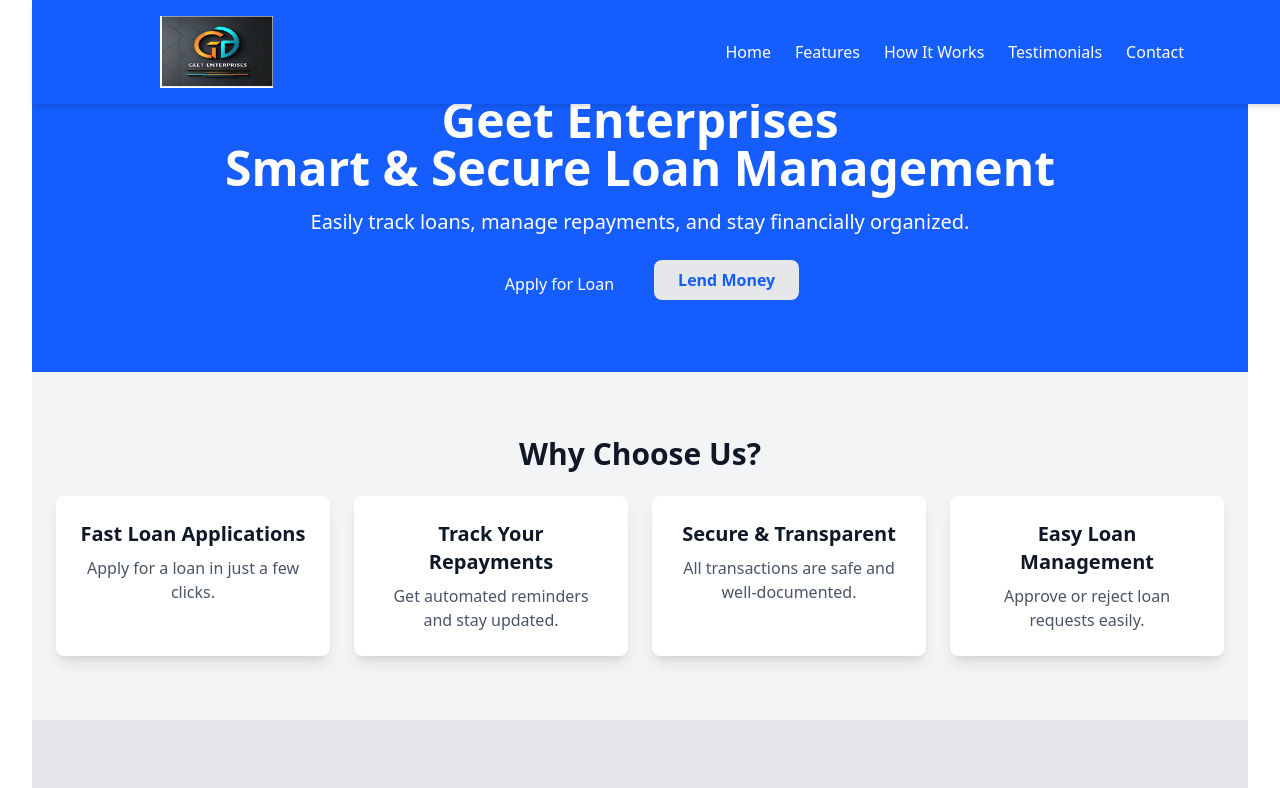
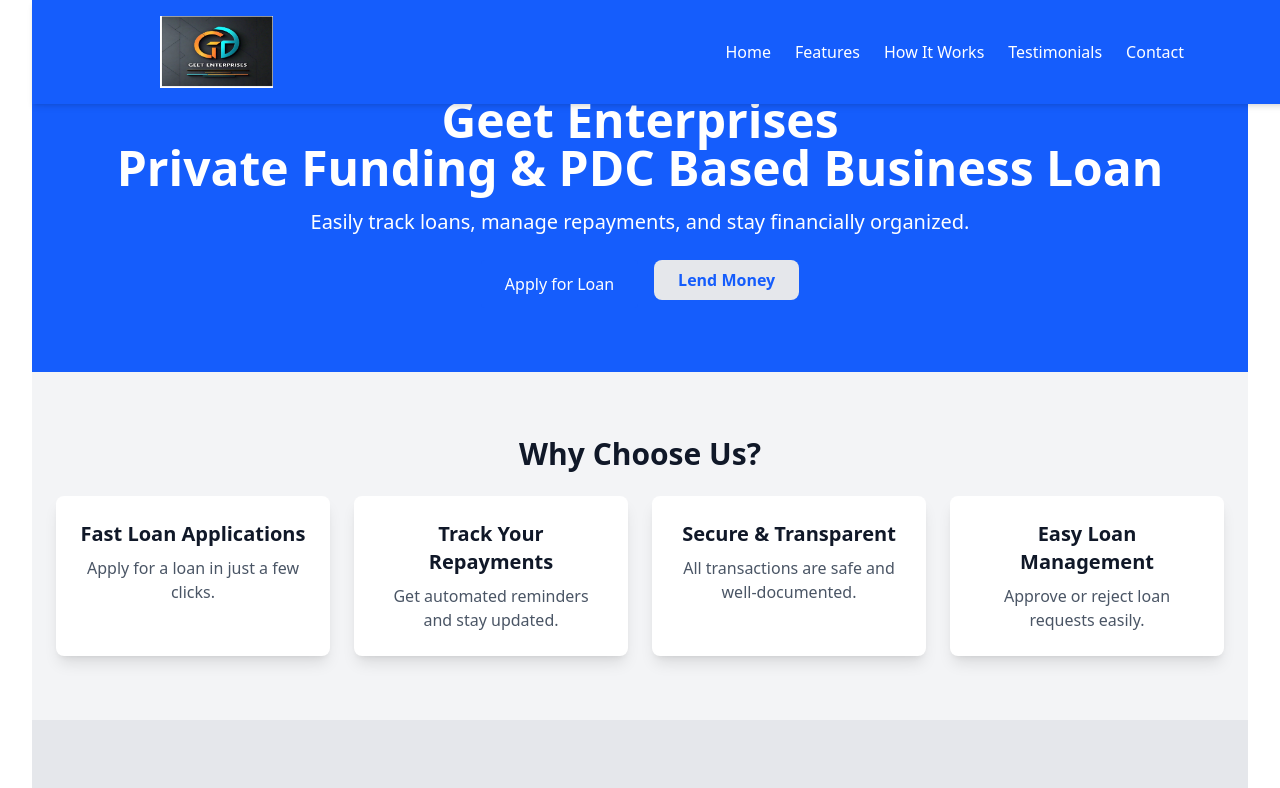
Before and after one commit to Nitik-sharma/financeapp, a React (Vite) app: page / in a window 1280 px wide. Shown: the top 788 px of the page. Built offline with nearby package versions, Linux system fonts and the light colour scheme.

Commit message:
line change

```diff
--- a/src/pages/Home.jsx
+++ b/src/pages/Home.jsx
@@ -20,7 +20,7 @@
         <h1 className="text-4xl md:text-5xl font-bold">Geet Enterprises</h1>
 
         <h1 className="text-4xl md:text-5xl font-bold">
-          Smart & Secure Loan Management
+          Private Funding  & PDC Based Business Loan
         </h1>
         <p className="mt-4 text-lg md:text-xl">
           Easily track loans, manage repayments, and stay financially organized.
```
